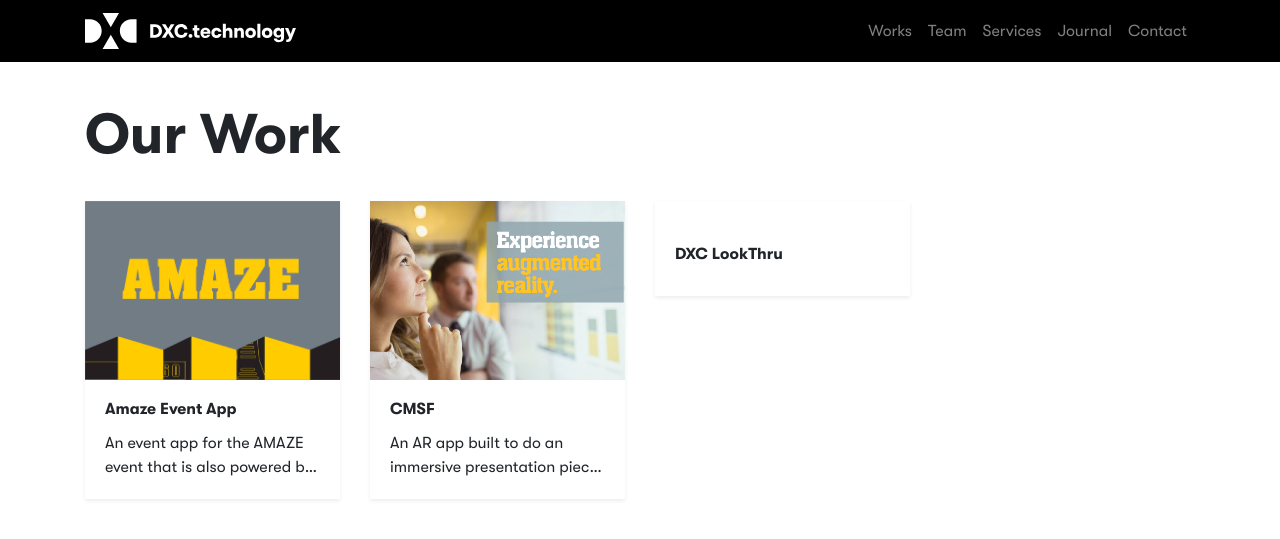
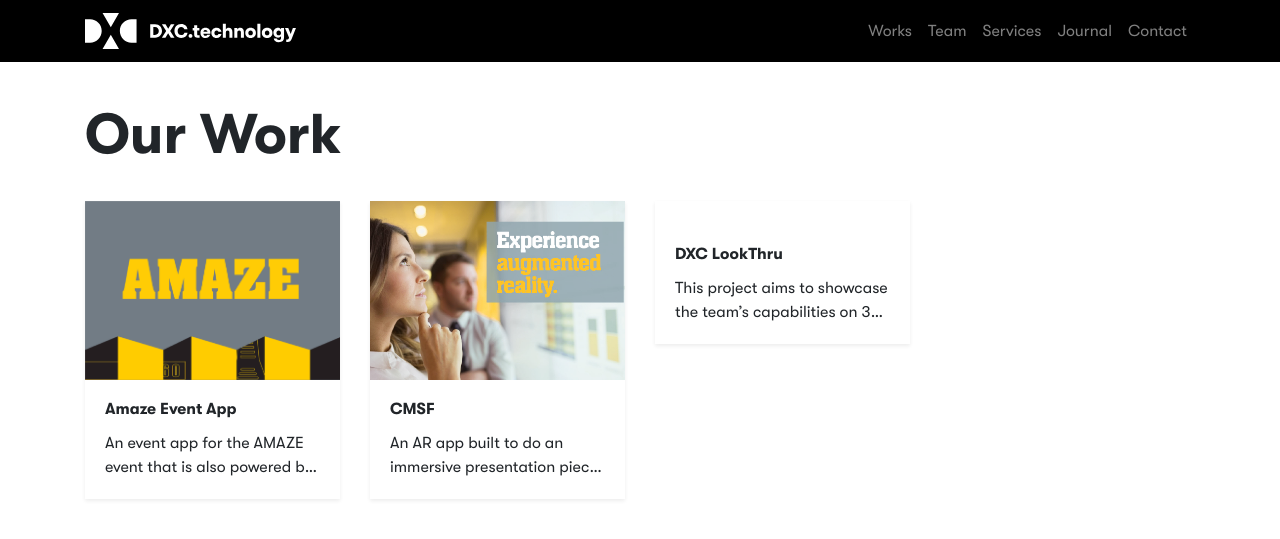
Before and after one commit to jsprlprd/dxc-portfolio, a Jekyll site: the page built from works/index.html, in a window 1280 px wide. Shown: the top 539 px of the page. Built offline with Jekyll 4.4.1, drawn with Linux system fonts in a browser that asks for light colours; nearby versions of some CDN libraries.

Commit message:
Update from Forestry.io - Updated dxc-lookthru.md

```diff
--- a/_works/dxc-lookthru.md
+++ b/_works/dxc-lookthru.md
@@ -3,6 +3,9 @@ layout: works
 title: DXC LookThru
 categories:
 - works
+details: This project aims to showcase the team’s capabilities on 3D asset creation,
+  Unity and ARKit development, and User Experience design for augmented reality.
+thumbnail: ''
 
 ---
 <div id="lookthru">
```
